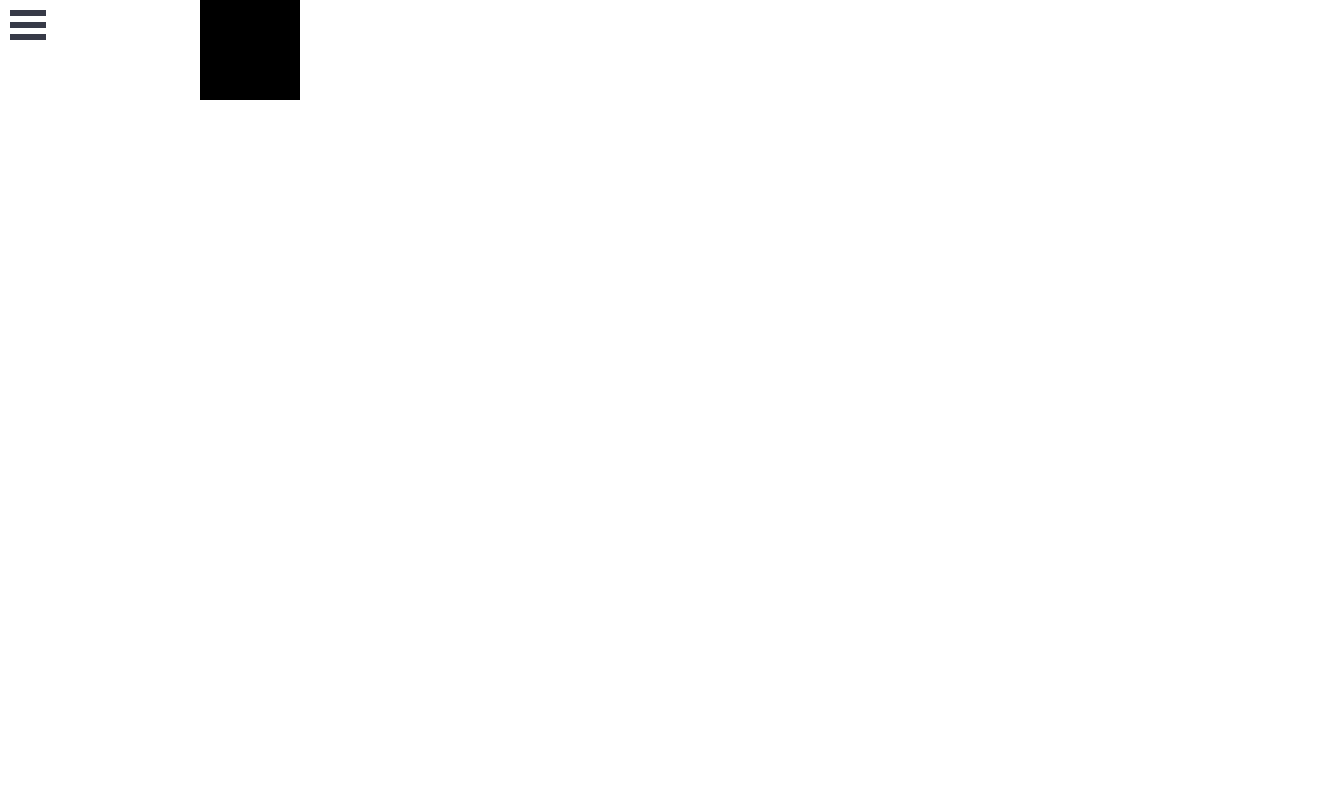
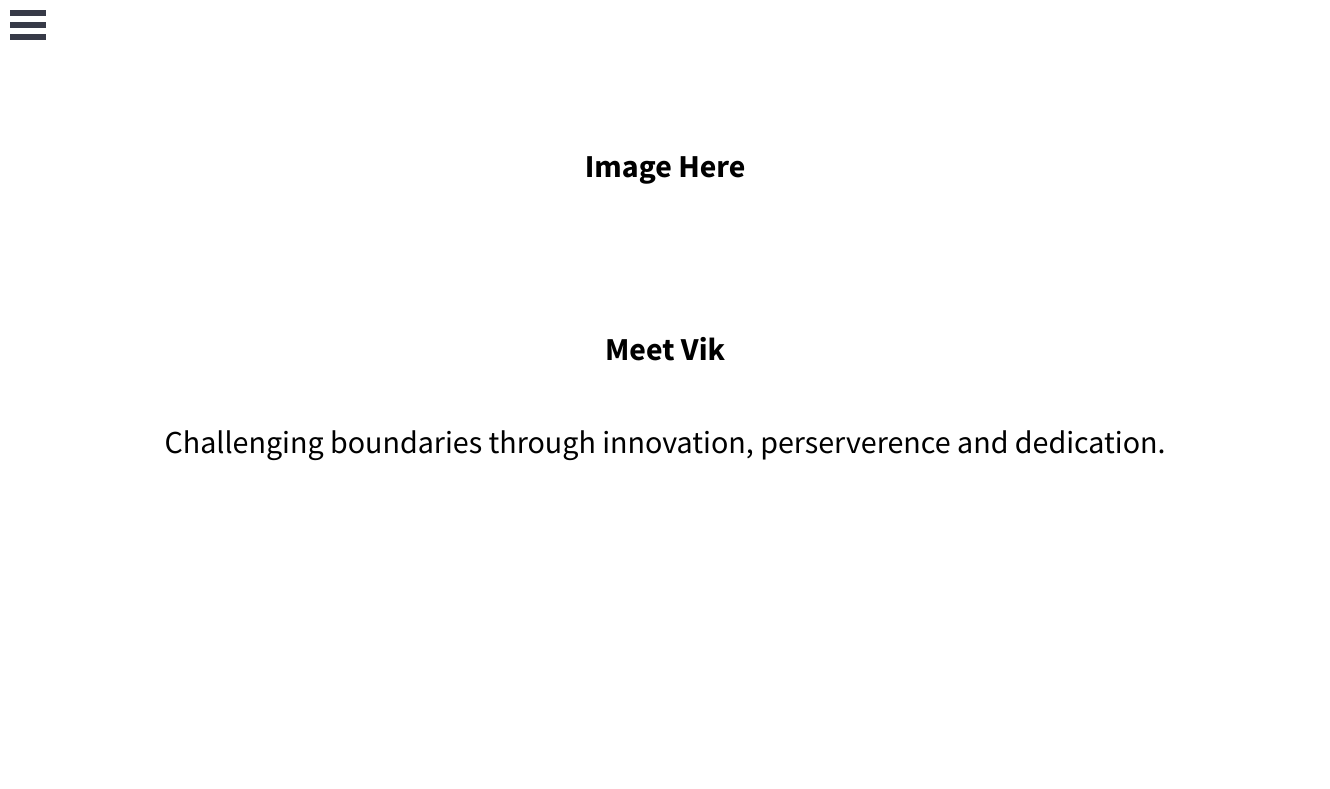
Before and after one commit to lifeasvik/vikbirdi-portfolio-v2, a React (Create React App) app: page / in a window 1280 px wide. Shown: the top 789 px of the page, 1330 px wide, since content can reach past the window. Built offline with nearby package versions, Linux system fonts and the light colour scheme.

Commit message:
added font worked on styling

```diff
--- a/public/index.html
+++ b/public/index.html
@@ -24,6 +24,7 @@
       work correctly both with client-side routing and a non-root public URL.
       Learn how to configure a non-root public URL by running `npm run build`.
     -->
+    <link href="https://fonts.googleapis.com/css2?family=Source+Sans+Pro:wght@200;400;600;700;900&display=swap" rel="stylesheet">
     <title>React App</title>
   </head>
   <body>
--- a/src/components/Home.js
+++ b/src/components/Home.js
@@ -9,18 +9,37 @@ class Home extends Component {
             <div>
                 <SideBar pageWrapId={"page-wrap"} outerContainerId={"App"} />
                 <div><SideBar /></div>
-                <div className="mainBox1">
+
+                <div className="homeBox">
+                    <div className="homeContent1"><h1>Image Here</h1></div>
+                    <div className="homeContent1"><h1>Meet Vik</h1></div>
+                    <div className="homeContent2"><h1>Challenging boundaries through innovation, perserverence and dedication.</h1></div>
+                </div>
+                {/* TEST CONTENT HERE */}
+
+                <div className="testAnimationContainer hidden">
+                    <div className="mainText"><div><h1>Vik Birdi</h1></div></div>
+                    <div className="testBox1 hidden"></div>
+                    <div className="testBox2"></div>
+                    <div className="testBox3 hidden"></div>
+                    <div className="testBox4 hidden"></div>
+                </div>
+
+                {/* TEST CONTENT HERE */}
+
+                {/* <div className="mainBox1">
                     <div className="mainContent1">
-
+                        <div className="mainSplash"></div>
                     </div>
                 </div>
+
                 <div className="pagePadder, boxSizer">
                     <div className="mainPageTitle"><h2>TEST ANIMATION VIK</h2></div>
                 </div>
 
                 <div className="mainSplash3">Third Splash Here</div>
                 <div className="mainSplash4">Fourth Splash Here</div>
-                <div className="mainSplash5">Fifth Splash Here</div>
+                <div className="mainSplash5">Fifth Splash Here</div> */}
             </div>
         );
     }
--- a/src/styles.css
+++ b/src/styles.css
@@ -1,16 +1,24 @@
 body {
   margin: 0;
+  font-family: 'Source Sans Pro', sans-serif;
   padding: 0px;
-  font-family: -apple-system, BlinkMacSystemFont, 'Segoe UI', 'Roboto', 'Oxygen',
+  /* font-family: -apple-system, BlinkMacSystemFont, 'Segoe UI', 'Roboto', 'Oxygen',
     'Ubuntu', 'Cantarell', 'Fira Sans', 'Droid Sans', 'Helvetica Neue',
-    sans-serif;
-  -webkit-font-smoothing: antialiased;
-  -moz-osx-font-smoothing: grayscale;
+    sans-serif; */
+
+  /* -webkit-font-smoothing: antialiased;
+  -moz-osx-font-smoothing: grayscale; */
 }
 
 code {
-  font-family: source-code-pro, Menlo, Monaco, Consolas, 'Courier New',
-    monospace;
+  /* font-family: source-code-pro, Menlo, Monaco, Consolas, 'Courier New',
+    monospace; */
+    font-family: 'Source Sans Pro', sans-serif;
+
+}
+
+.hidden{
+  display: none;
 }
 
 .pagePadder{
@@ -29,9 +37,142 @@ code {
 
 /* MAIN PAGE CSS */
 
+/* First Container Idea */
+
+.homeBox{
+  width: 100vw;
+  height: 100vh;
+  padding: 25px;
+  display: flex;
+  flex-direction: column;
+  justify-content: flex-start;
+  align-items: center;
+}
+
+.homeContent1{
+  width: 90vw;
+  padding-top: 100px;
+  justify-content: center;
+  text-align: center;
+}
+
+.homeContent2{
+  width: 90vw;
+  padding-top: 10px;
+  text-align: center;
+}
+
+.homeContent2 h1{
+  font-weight: 500;
+}
+
+/*
+Second Container Idea */
+
+.mainText{
+  display:flex;
+  justify-content: center;
+  align-items: center;
+  /* position: fixed;
+  width: 150px;
+  height: 300px;
+  left: 50%;
+  top: 50px; */
+}
+
+.testAnimationContainer{
+  background-color: white;
+  width: 100vw;
+  height: 100vh;
+}
+
+.testBox1{
+  width: 50px;
+  height: 50px;
+  position: relative;
+  color: black;
+  border-radius: 50%;
+  animation-name: testSquare1;
+  animation: testSquare1 5s infinite;
+  animation-duration: 4s;
+  animation-direction: alternate-reverse;
+  animation-delay: 1s;
+  animation-iteration-count: infinite;
+}
+
+.testBox2{
+  width: 50px;
+  height: 50px;
+  position: relative;
+  color: white;
+  border-radius: 50%;
+  animation-name: testSquare2;
+  animation: testSquare2 5s infinite;
+  animation-duration: 4s;
+  animation-direction: alternate-reverse;
+  animation-delay: 1s;
+  animation-iteration-count: infinite;
+}
+
+.testBox3{
+  width: 50px;
+  height: 50px;
+  position: relative;
+  color: white;
+  border-radius: 50%;
+  animation-name: testSquare3;
+  animation: testSquare3 5s infinite;
+  animation-duration: 4s;
+  animation-delay: 1s;
+  animation-iteration-count: infinite;
+}
+
+.testBox4{
+  width: 50px;
+  height: 50px;
+  position: relative;
+  color: white;
+  border-radius: 50%;
+  animation-name: testSquare4;
+  animation: testSquare4 5s infinite;
+  animation-duration: 4s;
+  animation-direction: alternate-reverse;
+  animation-delay: 1s;
+  animation-iteration-count: infinite;
+}
 
 
+@keyframes testSquare1{
+  0%   {background-color:white; left:0px; top:100px;}
+  25%  {background-color:grey; left:0px; top:100px;}
+  50%  {background-color:white; left:100px; top:100px;}
+  75%  {background-color:grey; left:100px; top:0px;}
+  100% {background-color:white; left:0px; top:0px;}
+}
 
+@keyframes testSquare2{
+  0%   {background-color:white; left:200px; top:100px;}
+  25%  {background-color:grey; left:200px; top:100px;}
+  50%  {background-color:white; left:300px; top:300px;}
+  75%  {background-color:grey; left:150px; top:300px;}
+  100% {background-color:white; left:0px; top:100px;}
+}
+
+@keyframes testSquare3{
+  0%   {background-color:white; left:0px; top:100px;}
+  25%  {background-color:grey; left:100px; top:100px;}
+  50%  {background-color:white; left:300px; top:300px;}
+  75%  {background-color:grey; left:100px; top:150px;}
+  100% {background-color:white; left:100px; top:0px;}
+}
+
+@keyframes testSquare4{
+  0%   {background-color:white; left:0px; top:200px;}
+  25%  {background-color:grey; left:200px; top:100px;}
+  50%  {background-color:white; left:300px; top:300px;}
+  75%  {background-color:grey; left:100px; top:200px;}
+  100% {background-color:white; left:200px; top:0px;}
+}
 
 
 
@@ -40,7 +181,7 @@ code {
 
 /* Working on animations here */
 
-.mainBox1{
+/* .mainBox1{
   width: 100vw;
   height: 500px;
   background-color: white;
@@ -65,6 +206,14 @@ code {
   100% {background-color:white; left:0px; top:0px;}
 }
 
+
+/* @keyframes example {
+  0%   {background-color:red; left:0px; top:0px;}
+  25%  {background-color:yellow; left:200px; top:0px;}
+  50%  {background-color:blue; left:200px; top:200px;}
+  75%  {background-color:green; left:0px; top:200px;}
+  100% {background-color:red; left:0px; top:0px;}
+} */ */
 
 
 
@@ -94,15 +243,6 @@ code {
   animation-iteration-count: infinite;
 }
 
-
-
-/* @keyframes example {
-  0%   {background-color:red; left:0px; top:0px;}
-  25%  {background-color:yellow; left:200px; top:0px;}
-  50%  {background-color:blue; left:200px; top:200px;}
-  75%  {background-color:green; left:0px; top:200px;}
-  100% {background-color:red; left:0px; top:0px;}
-} */
 
 .mainSplash {
   width: 100vw;
```
